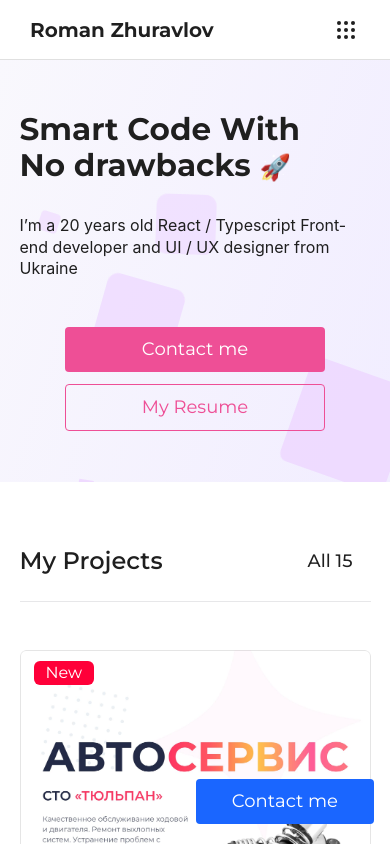
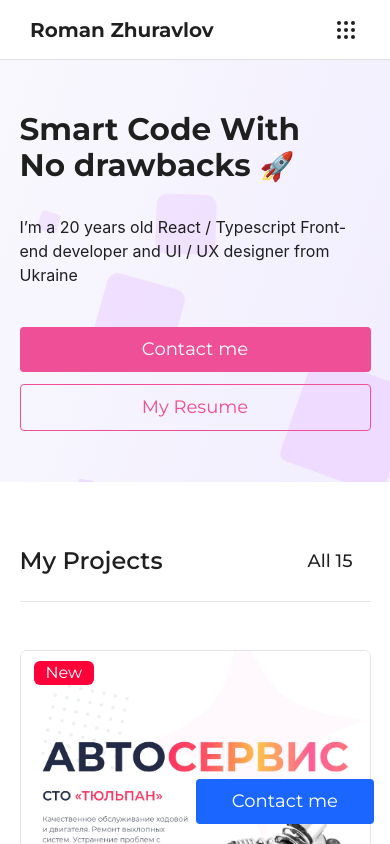
Before and after one commit to snelsi/personal-site, a Next.js app: page / in a window 390 px wide. Shown: the top 844 px of the page. Built offline with nearby package versions, Linux system fonts and the light colour scheme.

Commit message:
Update landing mobile styles

```diff
--- a/components/Catalog.tsx
+++ b/components/Catalog.tsx
@@ -84,7 +84,7 @@ export const CardsCatalog: React.FC<CatalogProps> = () => {
   const { visible, ref } = useInView();
 
   return (
-    <Wrapper data-fix-width id="projects" ref={ref} data-visible={visible}>
+    <Wrapper data-fix-width id="projects" ref={ref} data-visible={visible || isMobile}>
       <Header>
         <h3 className="montserrat">My Projects</h3>
         <ul>
--- a/components/Landing/Buttons.tsx
+++ b/components/Landing/Buttons.tsx
@@ -45,22 +45,32 @@ const Container = styled.ul`
 
   & button,
   & a {
-    width: 180px;
     border-radius: 4px;
     font-size: 18px;
+    max-width: 100%;
     padding: 0.5em 0;
+    width: 180px;
   }
 
   @media (max-width: 720px) {
+    gap: 12px;
     grid-auto-flow: row;
-    gap: 12px;
+    grid-template-columns: minmax(0, 1fr) minmax(0, 1fr);
     justify-content: center;
-    margin: auto;
 
     & button,
     & a {
-      --base-color: var(--colot-magenta-500);
-      width: 260px;
+      --base-color: var(--color-magenta-500);
+      width: 250px;
+    }
+  }
+  @media (max-width: 420px) {
+    grid-template-columns: minmax(0, 1fr);
+    margin: unset;
+    width: 100%;
+    & button,
+    & a {
+      width: 100%;
     }
   }
 `;
--- a/components/Landing/Landing.tsx
+++ b/components/Landing/Landing.tsx
@@ -58,12 +58,13 @@ const Container = styled.div`
       & p {
         margin: 32px 0;
         max-width: 480px;
+        line-height: 1.5;
       }
     }
 
     @media (max-width: 720px) {
       & > .content > p {
-        margin-bottom: 48px;
+        margin-bottom: 40px;
       }
     }
   }
--- a/components/Landing/Title.tsx
+++ b/components/Landing/Title.tsx
@@ -9,7 +9,7 @@ const animationDuration = oneAnimationDuration * slogans.length;
 export const Title: React.FC = () => (
   <H1 className="montserrat">
     {slogans.map(({ top, bottom, emoji }, index) => (
-      <FadingTitle key={top} delay={oneAnimationDuration * index}>
+      <FadingTitle key={top} className="fading-title" delay={oneAnimationDuration * index}>
         <div>{top}</div>
         <div>
           {bottom} <span role="img">{emoji}</span>
@@ -65,17 +65,12 @@ const H1 = styled.h1`
   @media (max-width: 340px) {
     font-size: 24px;
   }
-`;
 
-interface FadingTitleProps {
-  delay: number;
-}
-const FadingTitle = styled.span<FadingTitleProps>`
+  & .fading-title {
     animation: ${textFade} ${animationDuration}s ease-in-out 0s infinite;
     animation-fill-mode: both;
     display: block;
     text-align: left;
-  animation-delay: ${({ delay = 0 }) => delay}s;
 
     grid-column: 1;
     grid-row: 1;
@@ -86,7 +81,15 @@ const FadingTitle = styled.span<FadingTitleProps>`
       white-space: nowrap;
 
       & > span {
-      font-size: calc(1em - 6px);
+        font-size: clamp(28px, 1em - 6px, 60px);
+      }
     }
   }
 `;
+
+interface FadingTitleProps {
+  delay: number;
+}
+const FadingTitle = styled.span<FadingTitleProps>`
+  animation-delay: ${({ delay = 0 }) => delay}s !important;
+`;
```
Lines whose indentation alone changed are shown as unchanged.
